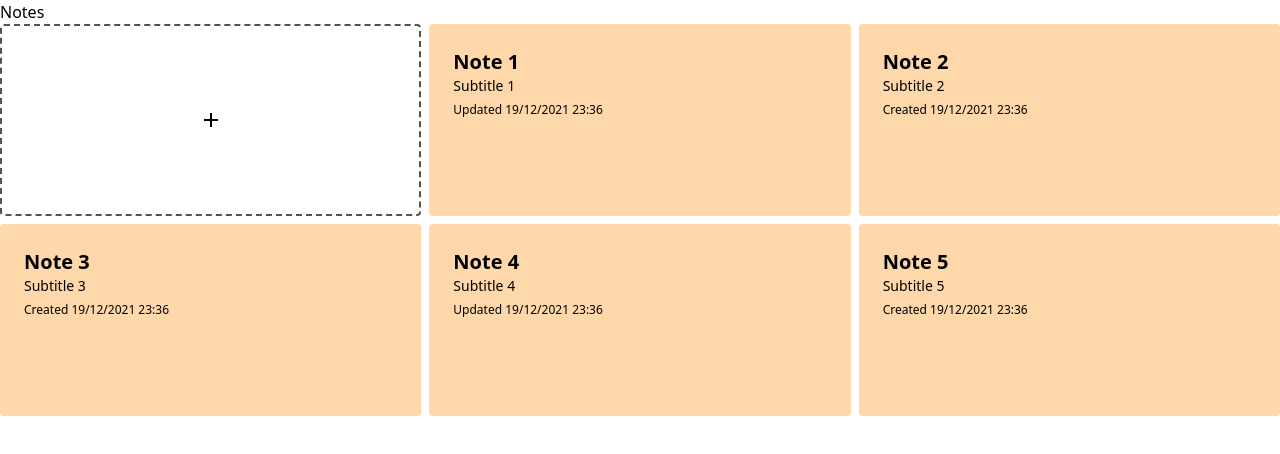
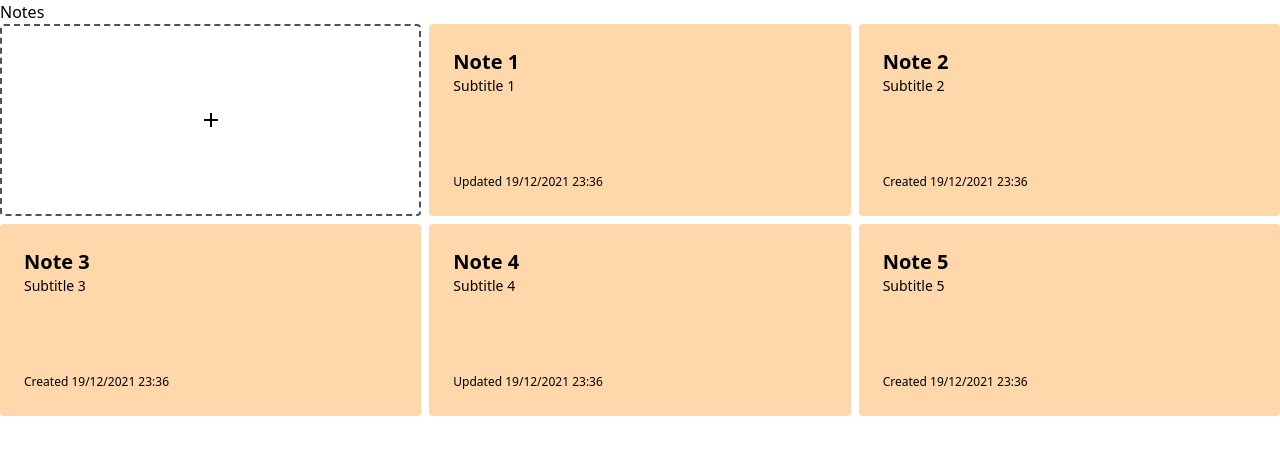
Before and after one commit to TedRibeiro/react-notes, a React (Create React App) app: page / in a window 1280 px wide. Shown: the top 454 px of the page. Built offline with nearby package versions, Linux system fonts and the light colour scheme.

Commit message:
style(Note): add property justify-between

```diff
--- a/src/components/Note.tsx
+++ b/src/components/Note.tsx
@@ -31,6 +31,7 @@ const Note = (props: NoteModel) => {
                         hover:bg-orange-300
                         flex
                         flex-col
+                        justify-between
                         min-h-[12rem]">
                 <div>
                     <h3 className="font-bold text-xl">{title}</h3>
```
